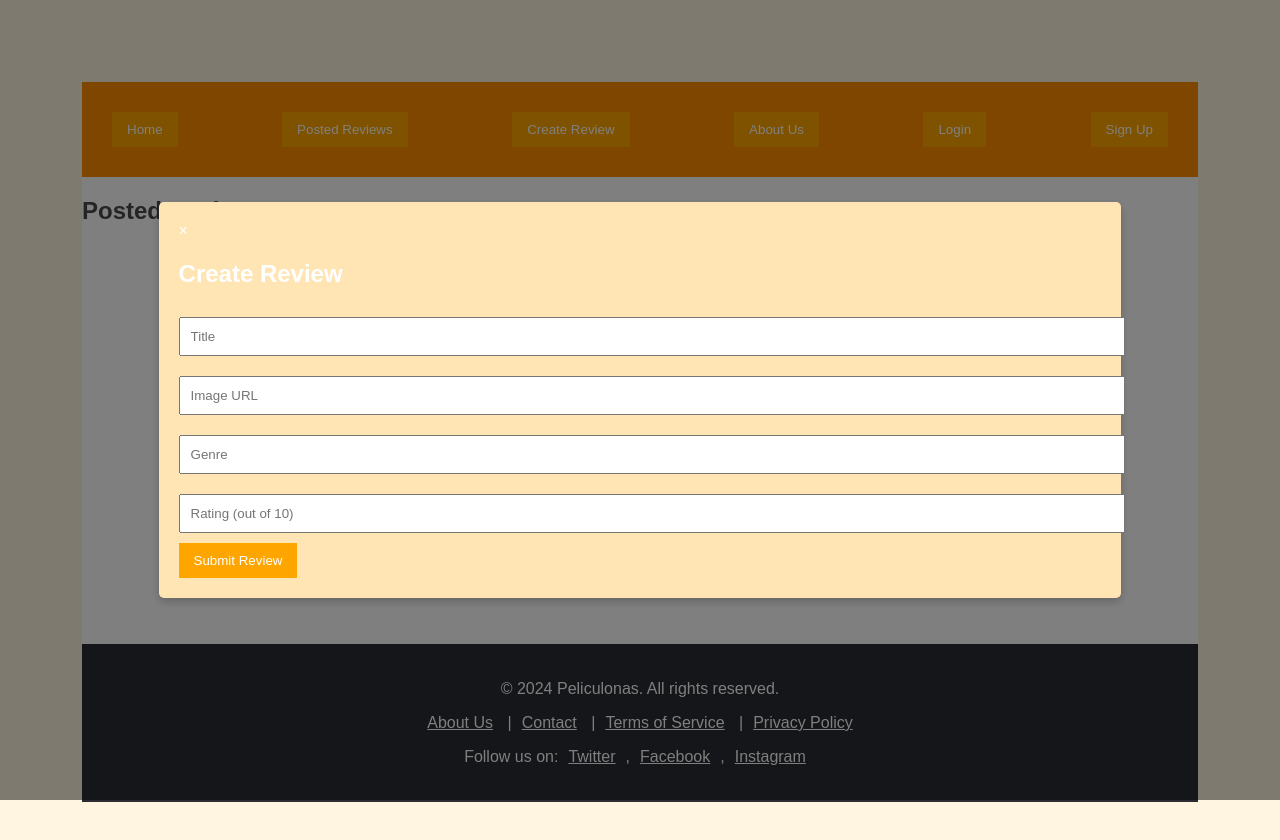
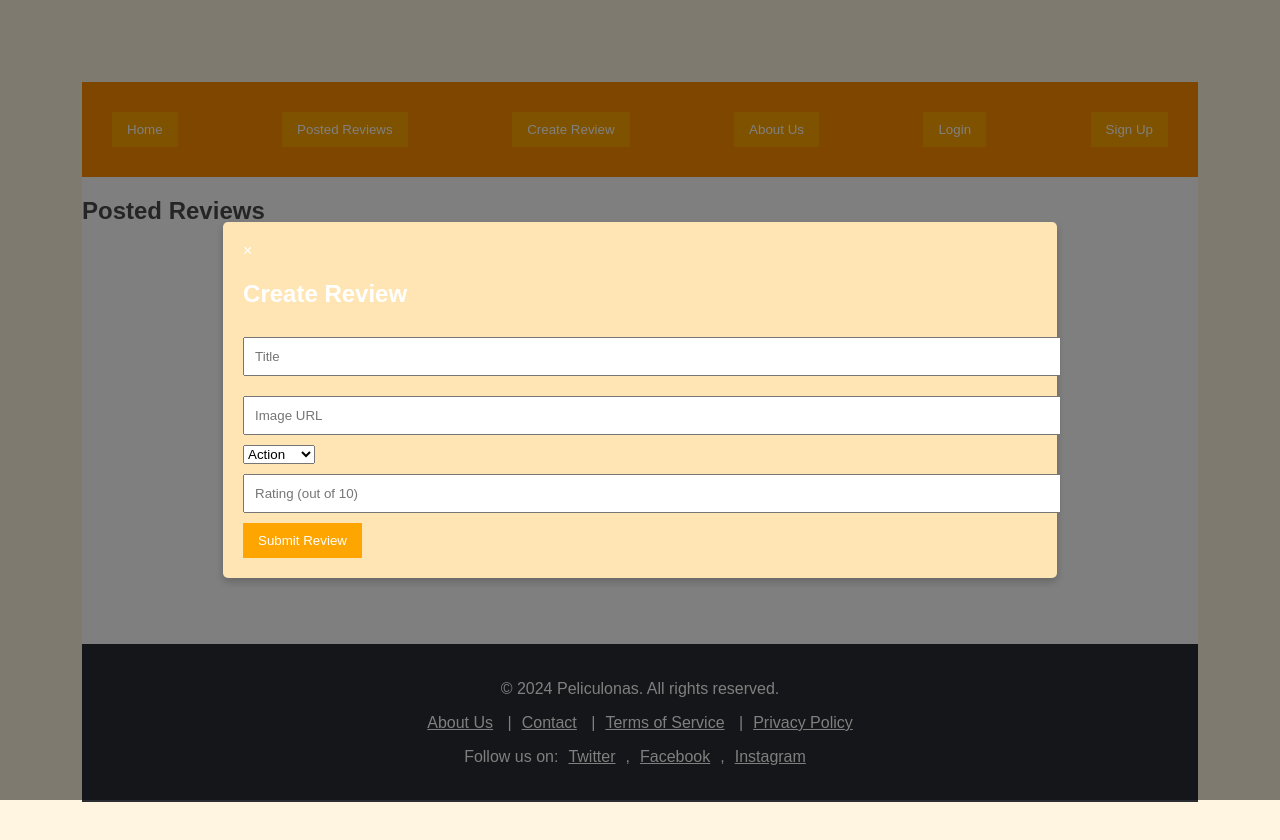
Before and after one commit to Tomas-Osorio/Purple-Haze, a React (Create React App) app: page /posted-reviews in a window 1280 px wide. Both pictures are taken after typing "Sample" into the empty fields and a click on the button "Create Review". Shown: the top 840 px of the page. Built offline with nearby package versions, Linux system fonts and the light colour scheme.

Commit message:
modified:   src/App.js 	modified:   src/PostedReviews.js 	modified:   src/ReviewForm.js 	modified:   src/ReviewFormContainer.js

```diff
--- a/src/App.js
+++ b/src/App.js
@@ -53,7 +53,8 @@ const App = () => {
                     <Link to="/posted-reviews">
                         <button>Posted Reviews</button>
                     </Link>
-                    <ReviewFormContainer onAddReview={handleAddReview} />
+
+                    <ReviewFormContainer onAddReview={handleAddReview} currentUser={currentUser} />
                     <Link to="/about-us">
                         <button>About Us</button>
                     </Link>
--- a/src/PostedReviews.js
+++ b/src/PostedReviews.js
@@ -30,6 +30,7 @@ const PostedReviews = ({ reviews }) => {
                     <option value="Action">Action</option>
                     <option value="Drama">Drama</option>
                     <option value="Comedy">Comedy</option>
+                    <option value="Horror">Horror</option>
                 </select>
             </div>
             <div className="reviews">
@@ -39,6 +40,7 @@ const PostedReviews = ({ reviews }) => {
                         <h3>{review.title}</h3>
                         <p>Genre: {review.genre}</p>
                         <p>Rating: {review.rating}/10</p>
+                        <p>By: {review.username}</p>
                     </div>
                 ))}
             </div>
--- a/src/ReviewForm.js
+++ b/src/ReviewForm.js
@@ -1,11 +1,13 @@
 import React, { useState } from 'react';
 import axios from 'axios';
 
-const ReviewForm = ({ onClose, onAddReview }) => {
+const ReviewForm = ({ onClose, onAddReview, currentUser }) => {
     const [image, setImage] = useState('');
     const [title, setTitle] = useState('');
-    const [genre, setGenre] = useState('');
+    const [genre, setGenre] = useState('Action'); // Default genre
     const [rating, setRating] = useState('');
+
+    const genres = ['Action', 'Drama', 'Comedy', 'Horror']; // Define available genres
 
     const fetchMovieImage = async (title) => {
         const apiKey = 'e845651629ccba8e1cfc92622401198b'; // Replace with your TMDb API key
@@ -22,7 +24,7 @@ const ReviewForm = ({ onClose, onAddReview }) => {
     };
 
     const handleSubmit = () => {
-        const review = { image, title, genre, rating };
+        const review = { image, title, genre, rating, username: currentUser?.username }; // Include username in review object
         onAddReview(review);
         onClose();
     };
@@ -48,7 +50,11 @@ const ReviewForm = ({ onClose, onAddReview }) => {
                     onChange={handleTitleChange}
                 />
                 <input type="text" value={image} readOnly placeholder="Image URL" />
-                <input type="text" placeholder="Genre" onChange={(e) => setGenre(e.target.value)} />
+                <select value={genre} onChange={(e) => setGenre(e.target.value)}>
+                    {genres.map((g) => (
+                        <option key={g} value={g}>{g}</option>
+                    ))}
+                </select>
                 <input type="number" placeholder="Rating (out of 10)" onChange={(e) => setRating(e.target.value)} />
                 <button onClick={handleSubmit}>Submit Review</button>
             </div>
--- a/src/ReviewFormContainer.js
+++ b/src/ReviewFormContainer.js
@@ -1,7 +1,7 @@
 import React, { useState } from 'react';
 import ReviewForm from './ReviewForm';
 
-const ReviewFormContainer = ({ onAddReview }) => {
+const ReviewFormContainer = ({ onAddReview, currentUser }) => {
     const [isOpen, setIsOpen] = useState(false);
 
     const handleOpen = () => setIsOpen(true);
@@ -16,7 +16,11 @@ const ReviewFormContainer = ({ onAddReview }) => {
         <div>
             <button onClick={handleOpen}>Create Review</button>
             {isOpen && (
-                <ReviewForm onClose={handleClose} onAddReview={handleAddReview} />
+                <ReviewForm
+                    onClose={handleClose}
+                    onAddReview={handleAddReview}
+                    currentUser={currentUser} // Pass currentUser here
+                />
             )}
         </div>
     );
```
